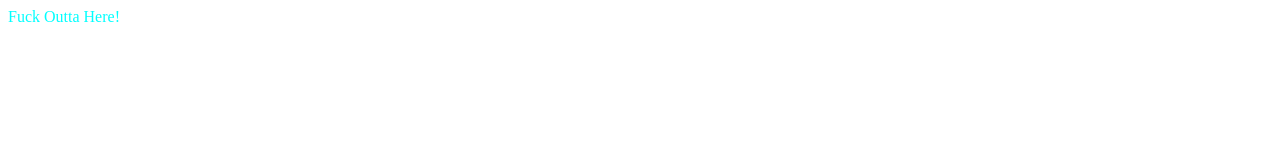
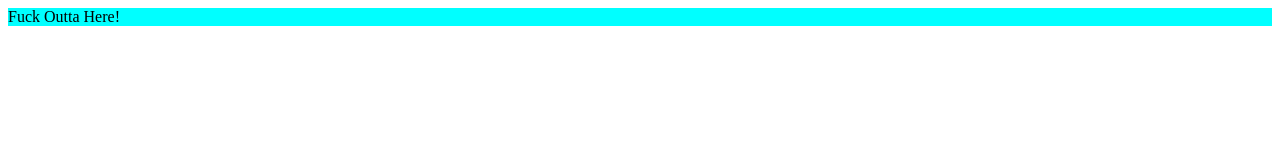
Before and after one commit to Melkias-Abraham/odin-landingPage, a plain HTML site: page index.html in a window 1280 px wide. Drawn offline with Linux system fonts and the light colour scheme.

Commit message:
Starting things off, check to see if git is uploaded correct.

```diff
--- a/css/index.css
+++ /dev/null
@@ -1,3 +0,0 @@
-* {
-  color: aqua;
-}
--- /dev/null
+++ b/css/styles.css
@@ -0,0 +1,3 @@
+p {
+  background-color: aqua;
+}
--- a/index.html
+++ b/index.html
@@ -2,7 +2,7 @@
 <head>
   <meta charset="UTF-8">
   <meta name="viewport" content="width=device-width, initial-scale=1.0">
-   <link rel="stylesheet" href="css/index.css">
+   <link rel="stylesheet" href="css/styles.css">
   <title>Document</title>
 </head>
 <body>
```
Also changed, not shown: 1 other file.
